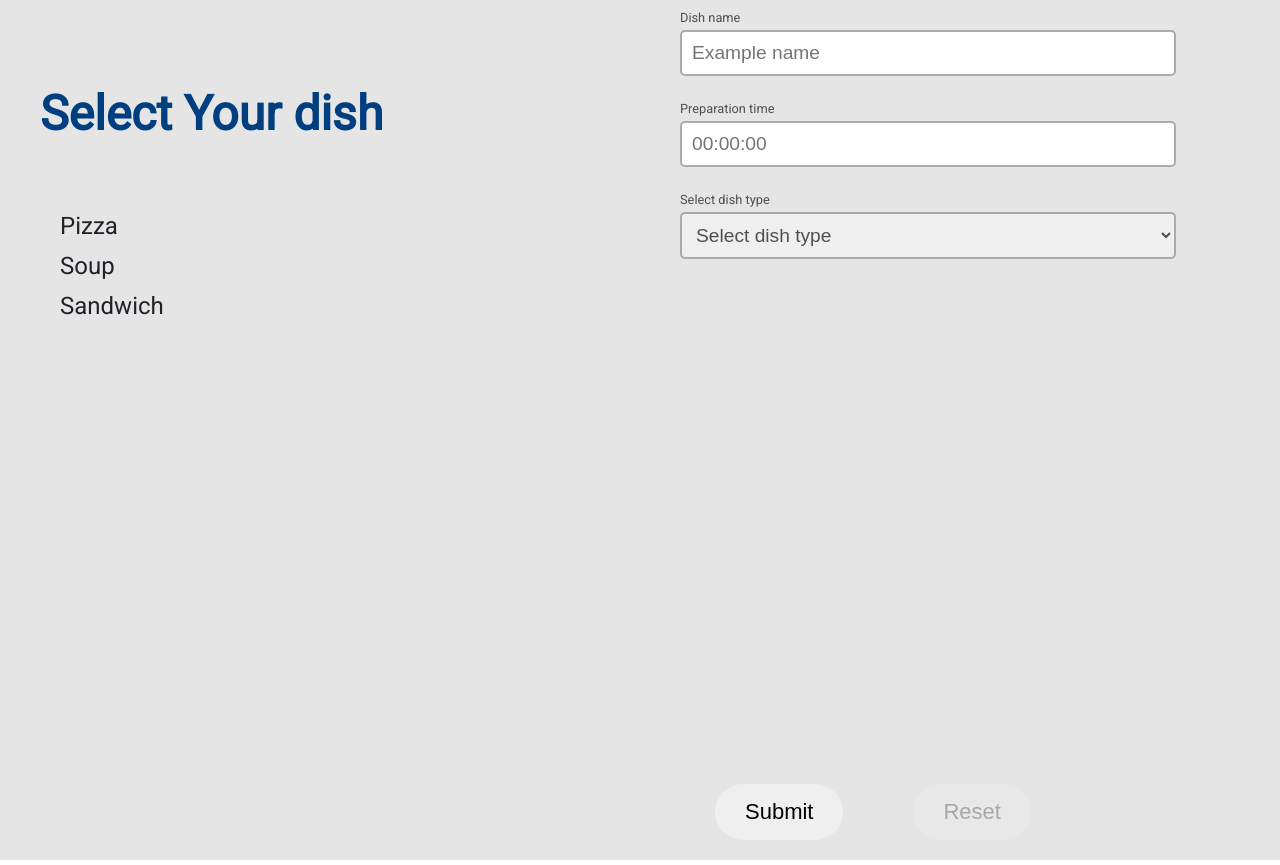
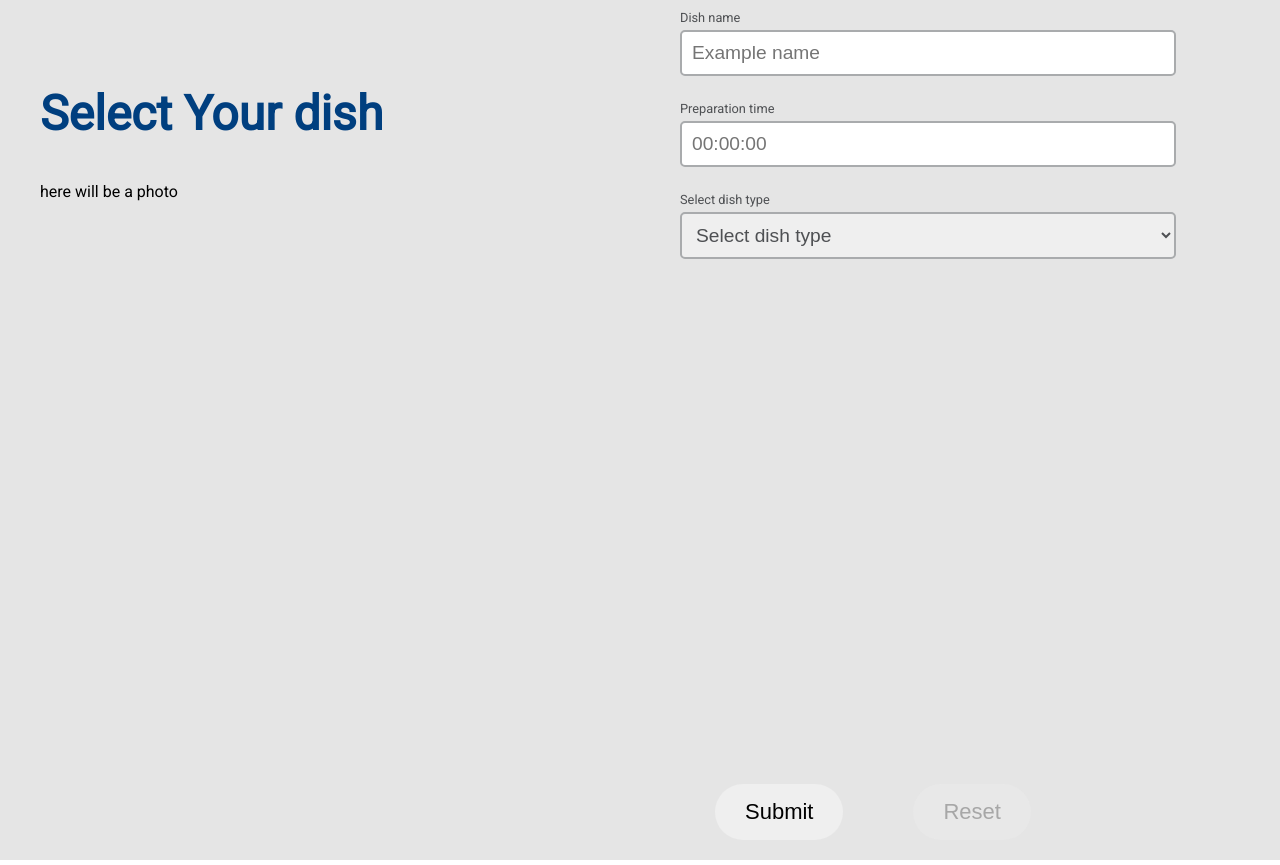
Before and after one commit to magmat88/dishes-form, a React (Create React App) app: page / in a window 1280 px wide. Shown: the top 865 px of the page. Built offline with nearby package versions, Linux system fonts and the light colour scheme.

Commit message:
Removed redundant comment from App.tsx

```diff
--- a/src/app/App.tsx
+++ b/src/app/App.tsx
@@ -7,8 +7,6 @@ import './App.scss';
 
 function handleSubmit(event: any) {
   event.preventDefault();
-  // window.alert(JSON.stringify(event));
-  // console.log(JSON.stringify(event));
   const data: any = {};
   for (let element of event.target) {
     if (element.tagName === 'INPUT' || element.tagName === 'SELECT') {
@@ -16,43 +14,18 @@ function handleSubmit(event: any) {
     }
   }
 
-  // console.log(data)
-  // console.log(JSON.stringify(data))
-  // const inputs = event.target.filter((element: any) => element.tagName === 'INPUT');
-  // console.log(inputs);
-  // const values = event.target.map((element: HTMLInputElement) => element.value);
-  // console.log(values)
   axios({
     method: 'post',
     url: 'https://frosty-wood-6558.getsandbox.com:443/dishes',
     headers: { 'Content-Type': 'application/json' },
     data: JSON.stringify(data),
   })
-    // .then((res: any) => res.json())
-    // .catch((error: any) => {
-    //   console.log(error);
-    // });
     .then((response) => {
       console.log(response);
     })
     .catch((error: any) => {
       console.log(error);
     });
-
-  // new Promise((resolve, reject) => {
-  //   fetch('https://frosty-wood-6558.getsandbox.com:443/dishes', {
-  //     method: 'POST',
-  //     body: JSON.stringify(data),
-  //   })
-  //     .then((res) => res.json())
-  //     .then((res) => {
-  //       if (res.hasOwnProperty('errors')) {
-  //         reject(res.errors);
-  //       } else {
-  //         resolve(res.data);
-  //       }
-  //     });
-  // reset form
 }
 
 function handleReset() {
@@ -64,11 +37,7 @@ export function App() {
     <main className="app">
       <section className="app__header">
         <h1 className="app__text--large">Select Your dish</h1>
-        <ul className="app__dishList--unordered">
-          <li>Pizza</li>
-          <li>Soup</li>
-          <li>Sandwich</li>
-        </ul>
+        {'here will be a photo'}
       </section>
       <section className="app__dishesForm">
         <DishesForm
```
